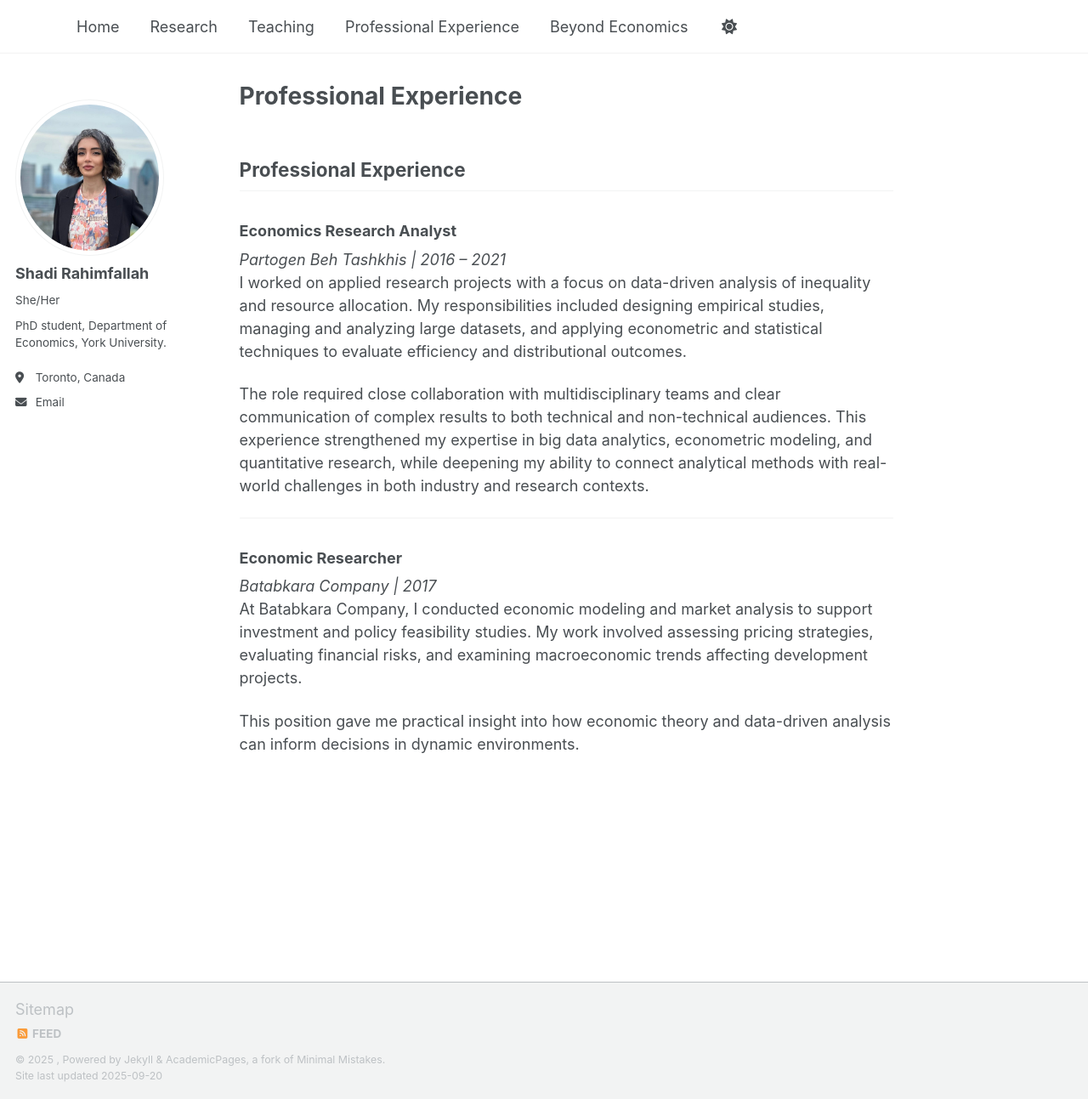
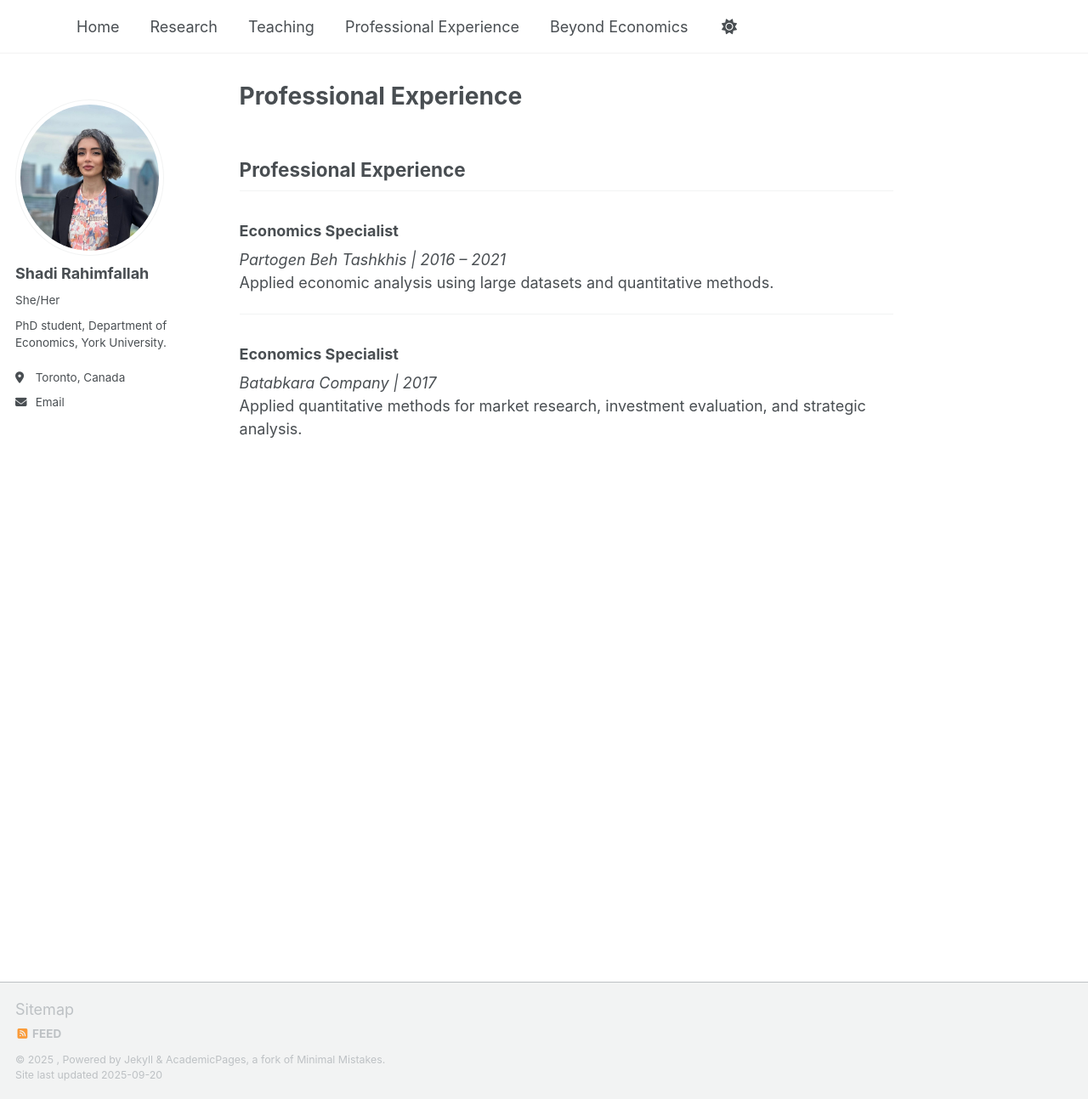
Before and after one commit to ShadiRahimfallah/ShadiRahimfallah.github.io, a Jekyll site: the page built from _pages/experience.md, in a window 1280 px wide and 1293 px high. Shown: the whole window at 85% size. Built offline with Jekyll 4.4.1, drawn with Linux system fonts in a browser that asks for light colours; a script that is not in the unit is left out.

Commit message:
Update experience.md

```diff
--- a/_pages/experience.md
+++ b/_pages/experience.md
@@ -7,16 +7,12 @@ author_profile: true
 
 ## Professional Experience
 
-### Economics Research Analyst
+### Economics Specialist
 *Partogen Beh Tashkhis | 2016 – 2021*
-I worked on applied research projects with a focus on data-driven analysis of inequality and resource allocation. My responsibilities included designing empirical studies, managing and analyzing large datasets, and applying econometric and statistical techniques to evaluate efficiency and distributional outcomes.
-
-The role required close collaboration with multidisciplinary teams and clear communication of complex results to both technical and non-technical audiences. This experience strengthened my expertise in big data analytics, econometric modeling, and quantitative research, while deepening my ability to connect analytical methods with real-world challenges in both industry and research contexts.
+Applied economic analysis using large datasets and quantitative methods.
 
 ---
 
-### Economic Researcher
+### Economics Specialist
 *Batabkara Company | 2017*
-At Batabkara Company, I conducted economic modeling and market analysis to support investment and policy feasibility studies. My work involved assessing pricing strategies, evaluating financial risks, and examining macroeconomic trends affecting development projects.
-
-This position gave me practical insight into how economic theory and data-driven analysis can inform decisions in dynamic environments.
+Applied quantitative methods for market research, investment evaluation, and strategic analysis.
```
